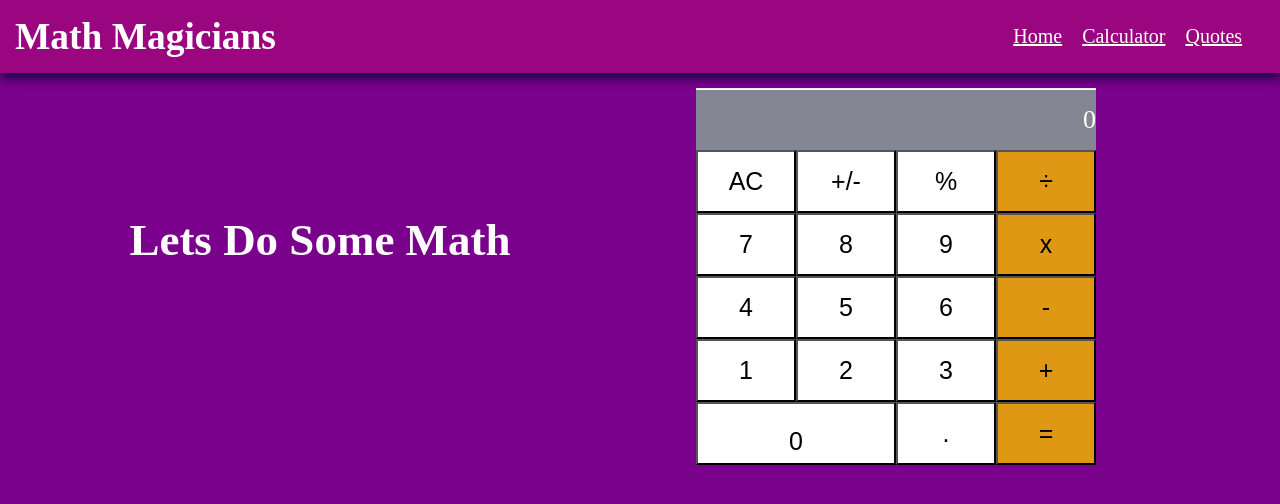
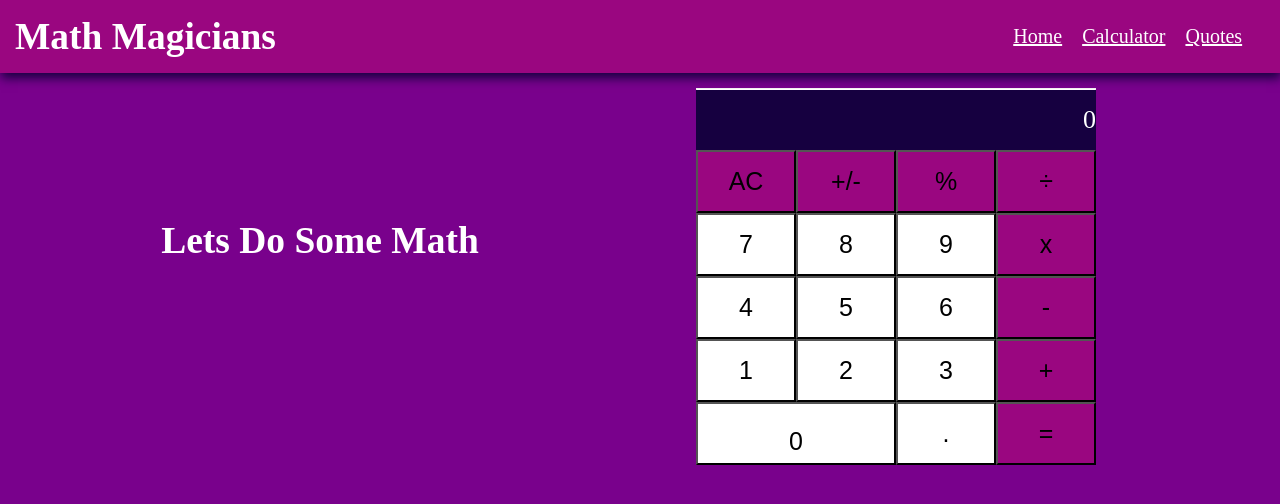
Before and after one commit to iLynette/math_magician, a React (Create React App) app: page /calculator in a window 1280 px wide. Shown: the top 504 px of the page. Built offline with nearby package versions, Linux system fonts and the light colour scheme.

Commit message:
Style calculator

```diff
--- a/src/index.css
+++ b/src/index.css
@@ -85,7 +85,7 @@ body {
 
 .input_field {
   width: 400px;
-  background-color: #858694;
+  background-color: #160040;
   border: none;
   display: flex;
   justify-content: flex-end;
@@ -111,12 +111,24 @@ body {
   padding: 1px;
 }
 
+button.clear.num {
+  background-color: #9a0680;
+}
+
+button.ad.num {
+  background-color: #9a0680;
+}
+
+button.modulo.num {
+  background-color: #9a0680;
+}
+
 .left {
   top: 30%;
   left: 25%;
   position: absolute;
   transform: translate(-50%, -50%);
-  font-size: 30px;
+  font-size: 25px;
   text-transform: capitalize;
 }
 
@@ -132,8 +144,8 @@ body {
 }
 
 .operator {
-  background-color: rgb(223, 152, 20);
   padding: 15px;
+  background-color: #9a0680;
 }
 
 .num {
@@ -149,7 +161,7 @@ body {
 }
 
 .keypad button:hover {
-  opacity: 0.7;
+  opacity: 0.9;
   color: #000;
   font-size: 26px;
 }
```
